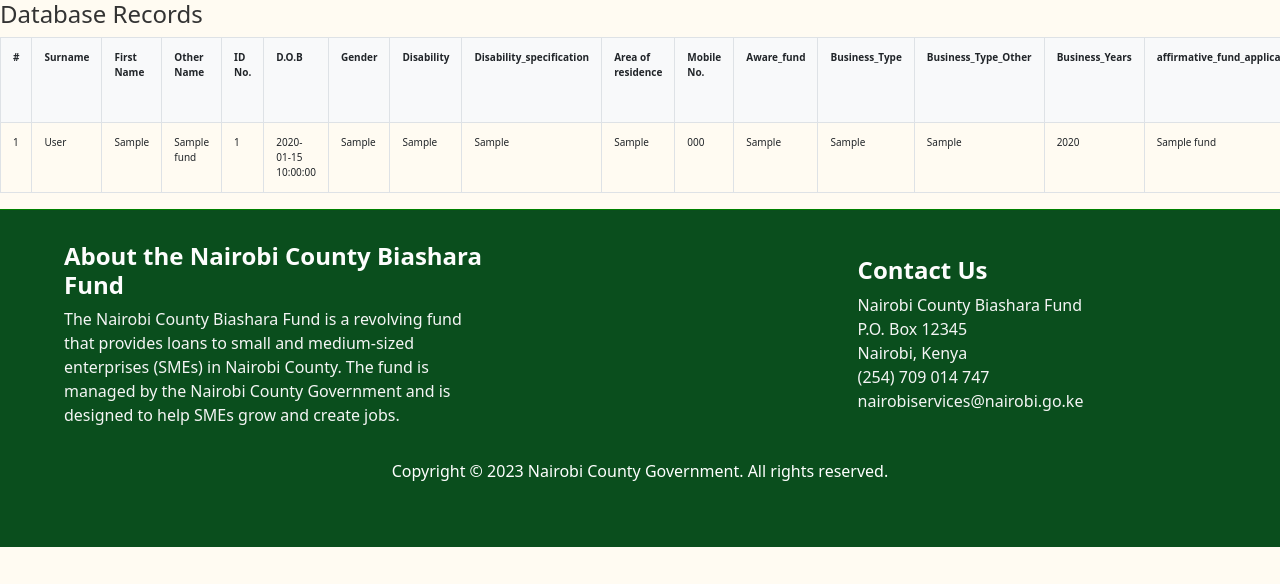
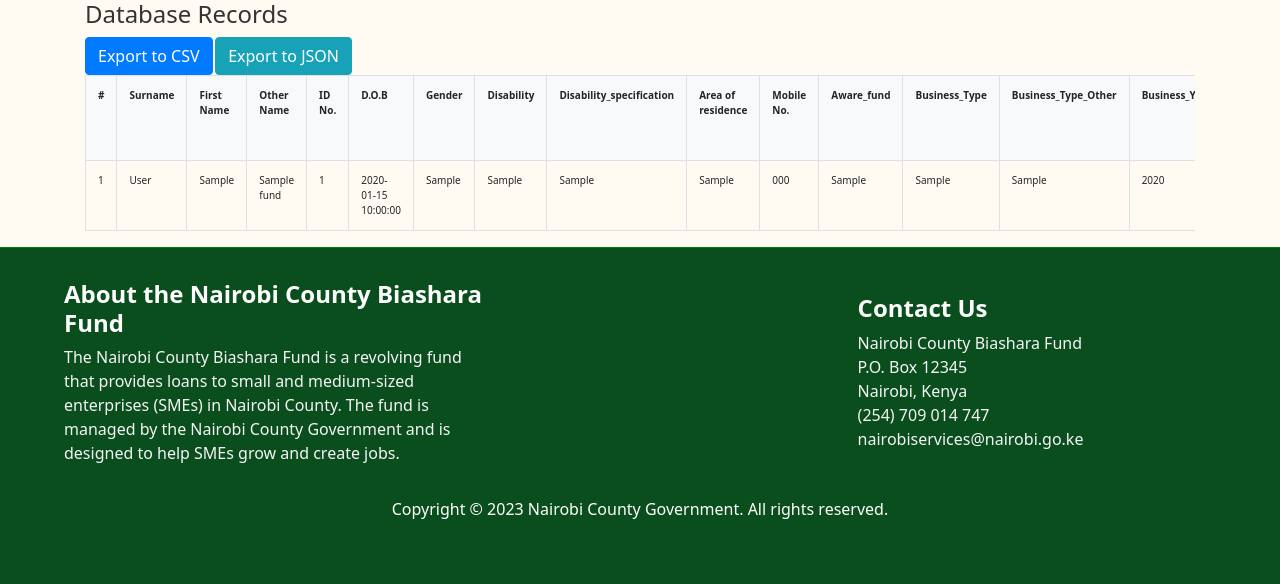
Before and after one commit to Peter-Oenga/Biashara_Fund, a PHP site: page /read.php in a window 1280 px wide. Shown: the top 584 px of the page. Run offline with PHP 8.4, Linux system fonts and the light colour scheme; tables that the repository leaves empty or names only in its code hold one stand-in row (values such as "Sample post"); data that the repository does not hold is empty.

Commit message:
Download CSV and JSON

```diff
--- a/MSME DATA COLLECTOR REVIEW/MSME DATA COLLECTOR/read.php
+++ b/MSME DATA COLLECTOR REVIEW/MSME DATA COLLECTOR/read.php
@@ -6,7 +6,10 @@
     <link rel="stylesheet" href="style.css">
 </head>
 <body>
+    <div class="container">
         <h1>Database Records</h1>
+        <button id="exportCSV" class="btn btn-primary">Export to CSV</button>
+        <span><button id="exportJSON" class="btn btn-info">Export to JSON</button></span>
         <div class="table-responsive">
             <table class="table table-bordered">
                 <tr>
@@ -52,6 +55,7 @@
                 $sql = "SELECT * FROM `biashara_fund`";
                 $result = $conn->query($sql);
 
+                $count = 0;
                 if ($result->num_rows > 0) {
                     while ($row = $result->fetch_assoc()) {
                         $count++;
@@ -118,6 +122,7 @@
                 ?>
             </table>
         </div>
+    </div>
 
     <footer class="footer">
         <div class="footer-content">
@@ -140,6 +145,7 @@
         </div>
     </footer>
 
+    <script src="script.js"></script>
     <script src="https://ajax.googleapis.com/ajax/libs/jquery/3.5.1/jquery.min.js"></script>
     <script src="https://cdnjs.cloudflare.com/ajax/libs/popper.js/1.16.0/umd/popper.min.js"></script>
     <script src="https://maxcdn.bootstrapcdn.com/bootstrap/4.5.2/js/bootstrap.min.js"></script>
```
Lines whose indentation alone changed are shown as unchanged.
